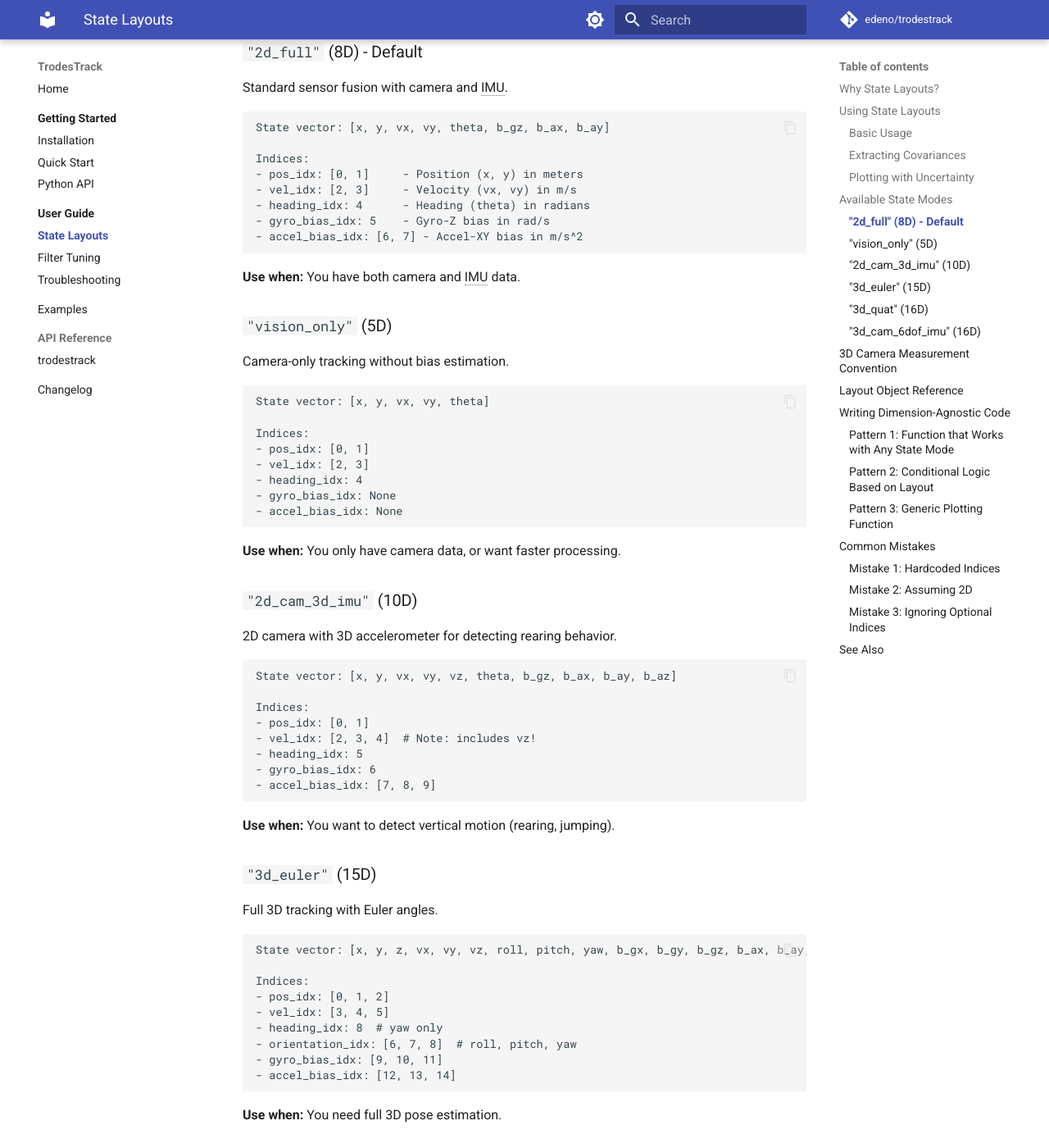
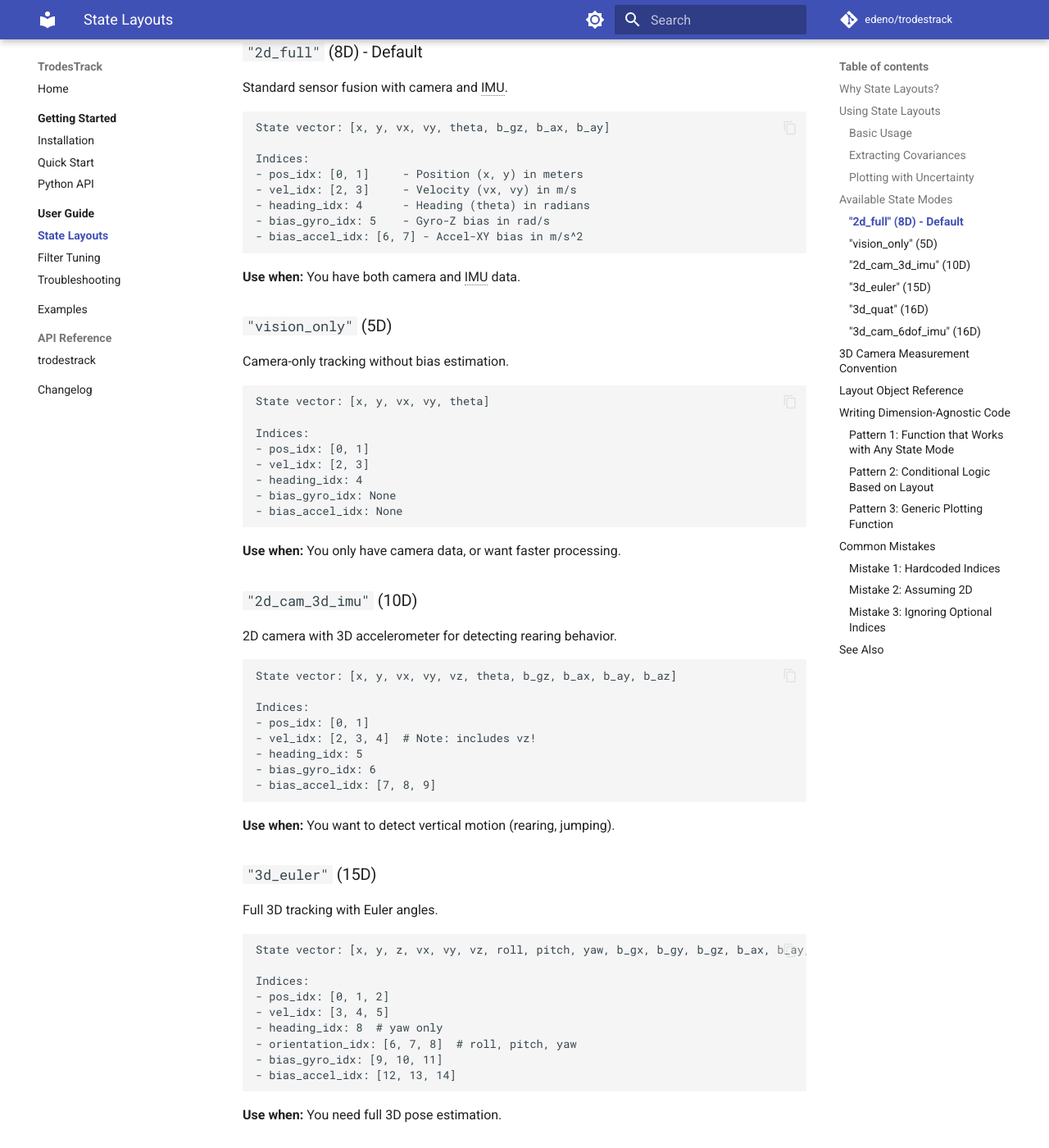
Before and after one commit to edeno/trodestrack, an MkDocs documentation site: the page built from docs/user-guide/state-layouts.md, in a window 1280 px wide and 1400 px high, scrolled down 2239 px. Shown: the whole window at 82% size. Built offline with MkDocs 1.6.1 and Material for MkDocs 9.7.7, drawn with Linux system fonts in a browser that asks for light colours; comment, search, counter and statistics services are not loaded; some of the changed text lies outside the part shown.

Commit message:
Flip example-03 NEES guidance, fix bias-idx names, gate PRD verdict
P2 (example 03 NEES inversions): Three sites in
examples/03_ekf_basic_scenarios.py taught the opposite of the canonical
NEES convention used elsewhere (high NEES = covariance underestimated =
overconfident; low NEES = covariance overestimated = underconfident):
  - the per-scenario summary helper at line 143 (mean_nees < 6 -> over,
    > 10 -> under)
  - the Stationary scenario interpretation note at line 855
    ("NEES > 8.0 -> filter slightly underconfident")
  - the final summary at line 1103 ("NEES < 6.0 -> overconfident")
Flip all three to match metrics.py's compute_nees docstring and the
corrected examples/README.md, with a one-line rationale in the helper
that ties NEES direction to the underlying error²/P relationship.

P2 (state-layouts.md attribute names): The mode-specific tables and the
copyable code snippets used ``layout.gyro_bias_idx`` / ``layout.accel_bias_idx``,
but the actual dataclass fields are ``bias_gyro_idx`` / ``bias_accel_idx``.
Replace via replace_all across the file (12 occurrences). Also rewrite
the two ``is not None`` guards to ``if layout.bias_gyro_idx:``: the
fields are tuples (always non-None), and the right "no biases" sentinel
is an empty tuple, which is falsy. Verified with get_layout("vision_only"):
bias_gyro_idx == () (falsy) vs get_layout("2d_full"): (5,) (truthy).

P3 (unconditional PRD-met claim): The summary unconditionally said
"All scenarios meet PRD targets under ideal conditions (no dropouts)"
even when the actual run showed e.g. stationary RMSE = 2.11 cm, exceeding
the 2 cm target. Replace the unconditional message with a per-scenario
verdict computed from the same metrics dicts: each line now prints
"meets" or "exceeds" the position+heading targets. Position-only verdict
for stationary and constant-velocity (since they have no heading target);
combined position+heading verdict for circular.

Verified mkdocs strict build passes; example-pinning + filter validator
behaviors verified as in the previous commit.

Co-Authored-By: Claude Opus 4.7 (1M context) <noreply@anthropic.com>

````diff
--- a/docs/user-guide/state-layouts.md
+++ b/docs/user-guide/state-layouts.md
@@ -112,8 +112,8 @@ Indices:
 - pos_idx: [0, 1]     - Position (x, y) in meters
 - vel_idx: [2, 3]     - Velocity (vx, vy) in m/s
 - heading_idx: 4      - Heading (theta) in radians
-- gyro_bias_idx: 5    - Gyro-Z bias in rad/s
-- accel_bias_idx: [6, 7] - Accel-XY bias in m/s^2
+- bias_gyro_idx: 5    - Gyro-Z bias in rad/s
+- bias_accel_idx: [6, 7] - Accel-XY bias in m/s^2
 ```
 
 **Use when:** You have both camera and IMU data.
@@ -129,8 +129,8 @@ Indices:
 - pos_idx: [0, 1]
 - vel_idx: [2, 3]
 - heading_idx: 4
-- gyro_bias_idx: None
-- accel_bias_idx: None
+- bias_gyro_idx: None
+- bias_accel_idx: None
 ```
 
 **Use when:** You only have camera data, or want faster processing.
@@ -146,8 +146,8 @@ Indices:
 - pos_idx: [0, 1]
 - vel_idx: [2, 3, 4]  # Note: includes vz!
 - heading_idx: 5
-- gyro_bias_idx: 6
-- accel_bias_idx: [7, 8, 9]
+- bias_gyro_idx: 6
+- bias_accel_idx: [7, 8, 9]
 ```
 
 **Use when:** You want to detect vertical motion (rearing, jumping).
@@ -164,8 +164,8 @@ Indices:
 - vel_idx: [3, 4, 5]
 - heading_idx: 8  # yaw only
 - orientation_idx: [6, 7, 8]  # roll, pitch, yaw
-- gyro_bias_idx: [9, 10, 11]
-- accel_bias_idx: [12, 13, 14]
+- bias_gyro_idx: [9, 10, 11]
+- bias_accel_idx: [12, 13, 14]
 ```
 
 **Use when:** You need full 3D pose estimation.
@@ -181,8 +181,8 @@ Indices:
 - pos_idx: [0, 1, 2]
 - vel_idx: [3, 4, 5]
 - quaternion_idx: [6, 7, 8, 9]  # [w, x, y, z]
-- gyro_bias_idx: [10, 11, 12]
-- accel_bias_idx: [13, 14, 15]
+- bias_gyro_idx: [10, 11, 12]
+- bias_accel_idx: [13, 14, 15]
 ```
 
 **Use when:** You need 3D tracking without gimbal lock issues.
@@ -200,8 +200,8 @@ Indices:
 - pos_idx: [0, 1, 2]
 - vel_idx: [3, 4, 5]
 - quaternion_idx: [6, 7, 8, 9]  # [w, x, y, z]
-- gyro_bias_idx: [10, 11, 12]
-- accel_bias_idx: [13, 14, 15]
+- bias_gyro_idx: [10, 11, 12]
+- bias_accel_idx: [13, 14, 15]
 ```
 
 **Use when:** You have 3D LED observations and want to call
````
Also changed, not shown: other parts of docs/user-guide/state-layouts.md (+7 -7 lines), 1 other file.
